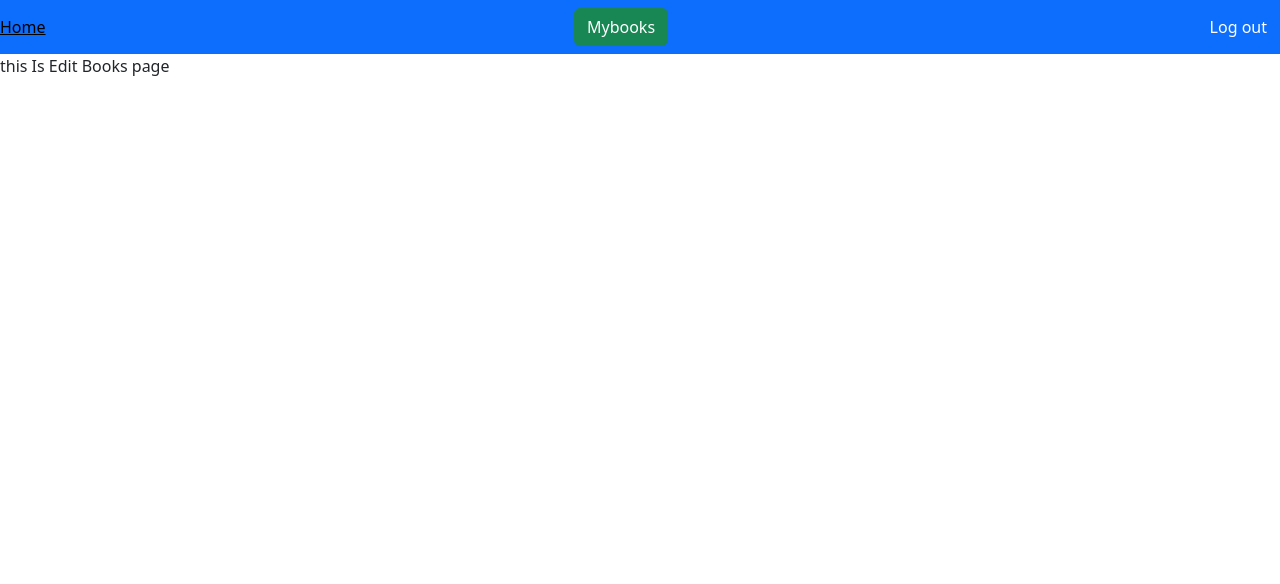
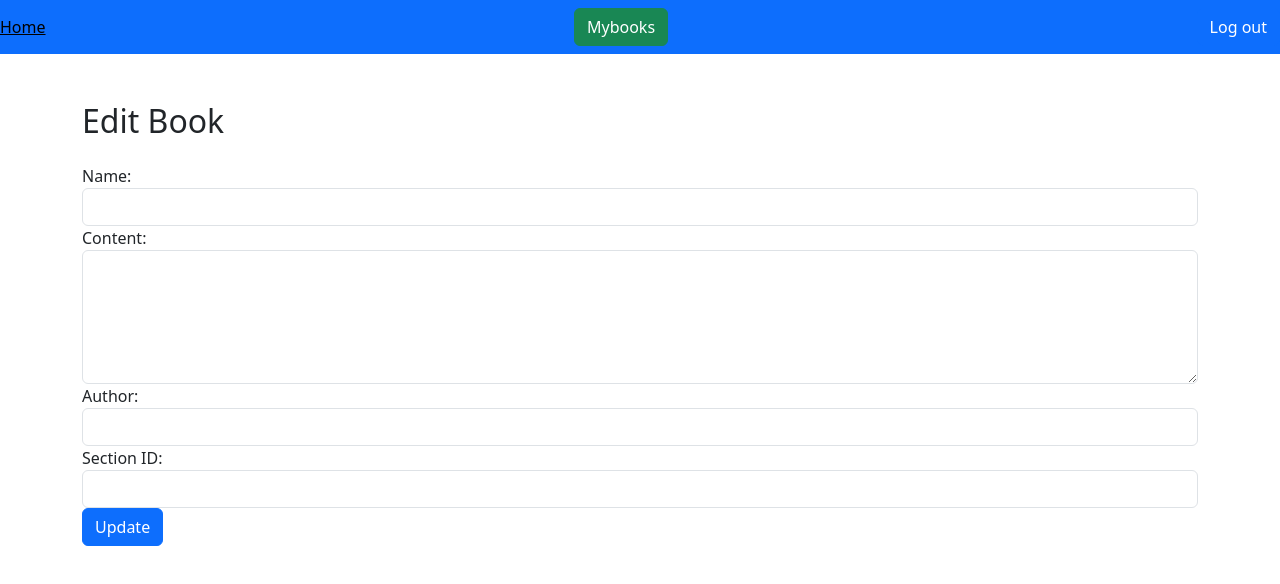
Before and after one commit to Janarthanan-Gnanamurthy/MAD-2, a Vue app in the folder Frontend/: page /admin/book/edit/1 in a window 1280 px wide. Shown: the top 584 px of the page. Built offline with nearby package versions, Linux system fonts and the light colour scheme; no server answers.

Commit message:
fixed edit book page

```diff
--- a/Frontend/src/views/EditBookView.vue
+++ b/Frontend/src/views/EditBookView.vue
@@ -1,5 +1,104 @@
 <template>
-    <main>
-        this Is Edit Books page
-    </main>
+	<div class="container mt-5">
+		<h2>Edit Book</h2>
+
+		<form @submit.prevent="updateBook" class="mt-4">
+			<div class="form-group">
+				<label for="name">Name:</label>
+				<input type="text" class="form-control" id="name" v-model="book.name">
+			</div>
+
+			<div class="form-group">
+				<label for="content">Content:</label>
+				<textarea class="form-control" id="content" rows="5" v-model="book.content"></textarea>
+			</div>
+
+			<div class="form-group">
+				<label for="author">Author:</label>
+				<input type="text" class="form-control" id="author" v-model="book.author">
+			</div>
+
+			<div class="form-group">
+				<label for="section_id">Section ID:</label>
+				<input type="number" class="form-control" id="section_id" v-model.number="book.section_id">
+			</div>
+
+			<button type="submit" class="btn btn-primary">Update</button>
+		</form>
+
+		<div v-if="errorMessage" class="alert alert-danger mt-3">
+			{{ errorMessage }}
+		</div>
+	</div>
 </template>
+
+<script>
+export default {
+	data() {
+		return {
+			book: {
+				id: null,
+				name: '',
+				content: '',
+				author: '',
+				section_id: null
+			},
+			errorMessage: ''
+		};
+	},
+	created() {
+		const bookId = this.$route.params.id;
+		this.fetchBook(bookId);
+	},
+	methods: {
+		fetchBook(bookId) {
+			fetch(`http://localhost:5000/books/${bookId}`, {
+				headers: {
+					'Authorization': `Bearer ${this.$store.state.token}`
+				}
+			})
+				.then(response => {
+					if (!response.ok) {
+						throw new Error('Book not found');
+					}
+					return response.json();
+				})
+				.then(data => {
+					this.book = data;
+				})
+				.catch(error => {
+					console.error('Error fetching book:', error);
+				});
+		},
+		updateBook() {
+			fetch(`http://localhost:5000/books/${this.book.id}`, {
+				method: 'PUT',
+				headers: {
+					'Content-Type': 'application/json',
+					'Authorization': `Bearer ${this.$store.state.token}`
+				},
+				body: JSON.stringify(this.book)
+			})
+				.then(response => {
+					if (!response.ok) {
+						throw new Error('Error updating book');
+					}
+					return response.json();
+				})
+				.then(data => {
+					console.log('Book updated successfully:', data);
+					// Redirect or show a success message
+					this.$router.push('/');
+				})
+				.catch(error => {
+					this.errorMessage = 'Error updating book: ' + error.message;
+					console.error('Error updating book:', error);
+				});
+		}
+	}
+};
+</script>
+
+<style scoped>
+/* Add your component-specific styles here */
+</style>
```
Also changed, not shown: 2 other files (tests, documents, lock files or other folders).
